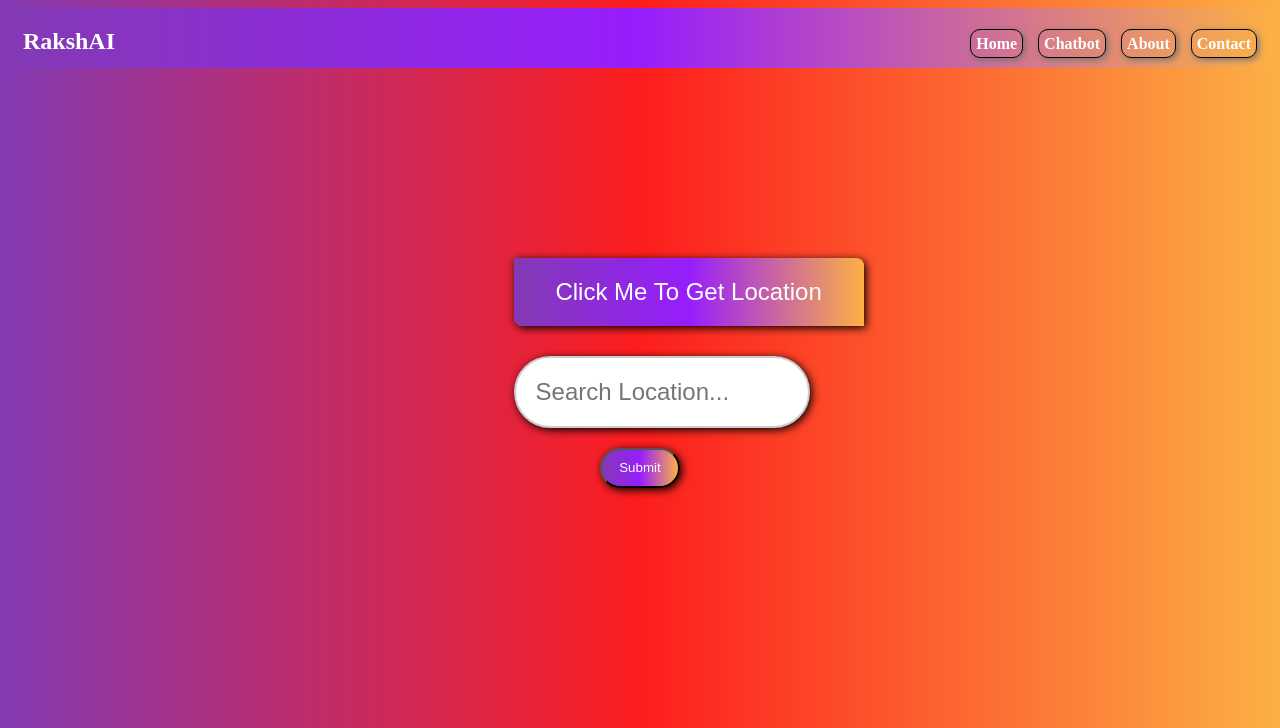
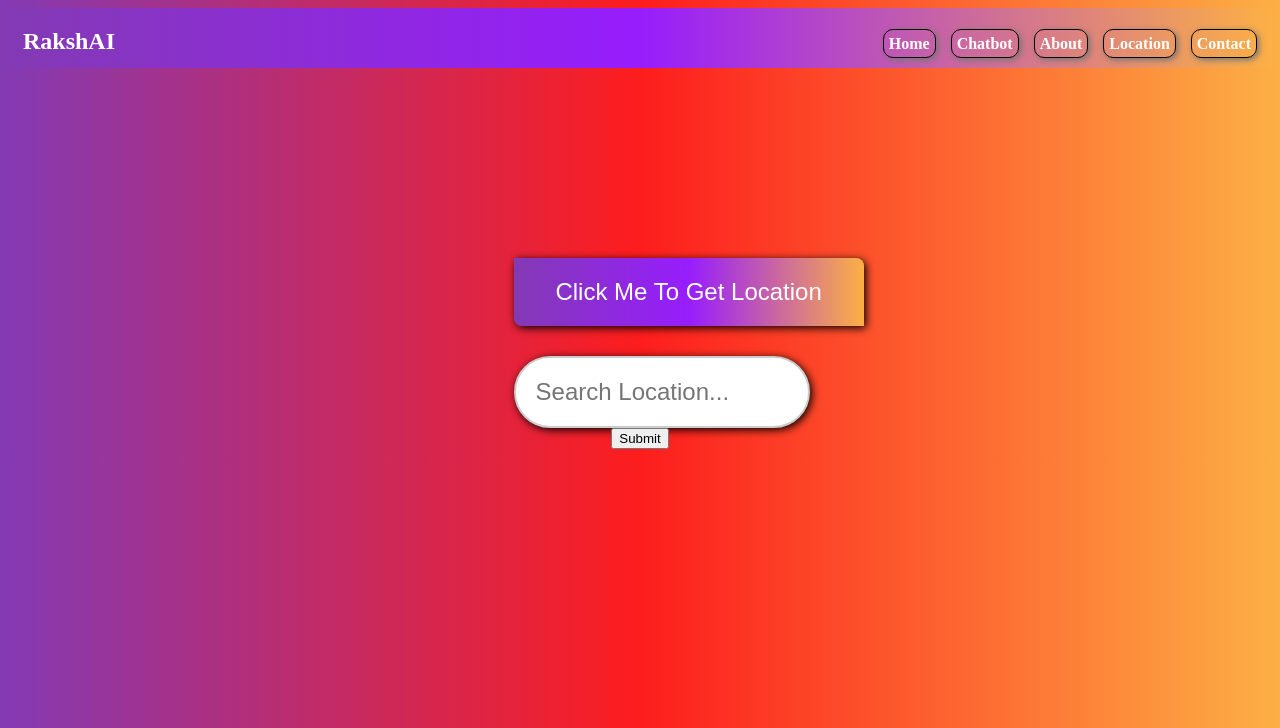
Before and after one commit to siddhant385/travel-companion, a Flask app: page / in a window 1280 px wide. Shown: the top 728 px of the page. Run offline with Flask 3, Linux system fonts and the light colour scheme.

Commit message:
Update home.html

```diff
--- a/templates/home.html
+++ b/templates/home.html
@@ -7,15 +7,15 @@
     <link rel="stylesheet" href="{{ url_for('static', filename='home.css') }}">
 </head>
 <body>
-    <div id="main-content">
     <!-- navigation bar -->
     <nav class="nav-bar">
         <div class="logo">RakshAI</div>
             <ul class="nav-items">
-                <li><a href="/">Home</a></li>
-                <li><a href="/chatbot">Chatbot</a></li>
-                <li><a href="/about">About</a></li>
-                <li><a href="/contact">Contact</a></li>
+                <li><a href="#home">Home</a></li>
+                <li><a href="#chatbot">Chatbot</a></li>
+                <li><a href="#destination">About</a></li>
+                <li><a href="about">Location</a></li>
+                <li><a href="#contact">Contact</a></li>
             </ul>
 
     </nav>
@@ -24,19 +24,13 @@
 
 
         <div class="container">
-            <button id="get-location-btn"  onclick="fetchLocation()" type="button" class="big-button" placeholder="Search location">Click Me To Get Location</button>
+            <button onclick="fetchLocation()" type="button" class="big-button" placeholder="Search location">Click Me To Get Location</button>
             <form action="/search" method="POST">
                 <input type="text" name="city" class="big-search" placeholder="Search Location..." required>
-                <button class="btn" type="submit">Submit</button>
+                <button type="submit">Submit</button>
             </form>
 
         </div>
-    </div>
-        <div id="loading-spinner" class="hidden">
-            <div class="spinner"></div>
-            <p>Processing your location...</p>
-        </div>
-
 
 
 
```
